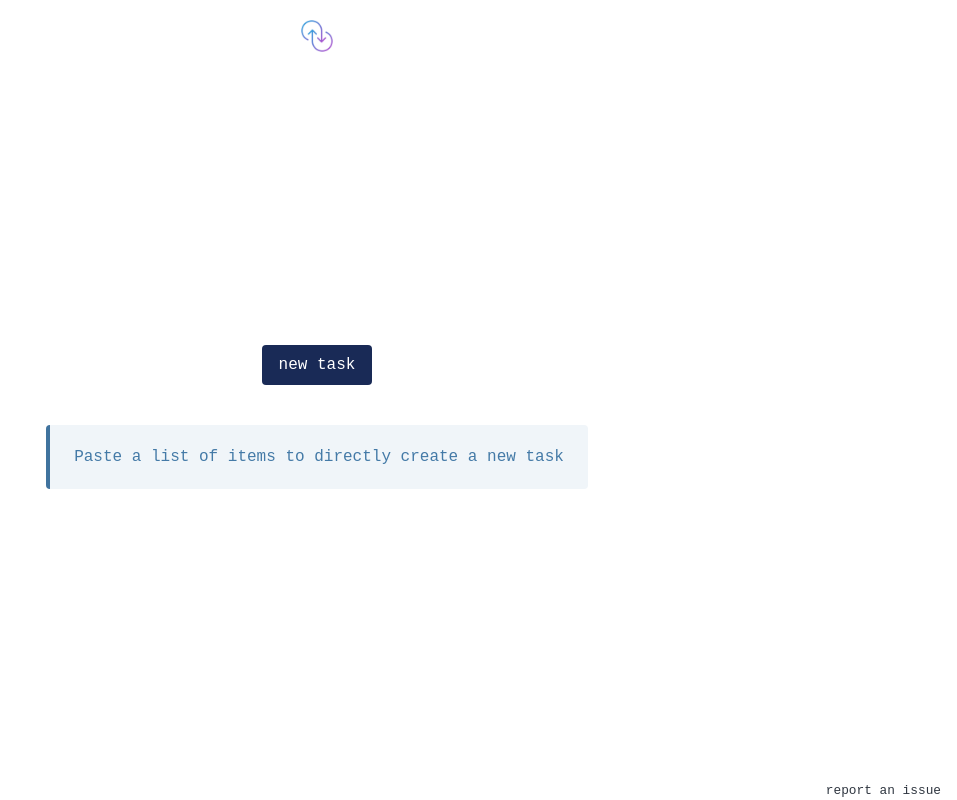
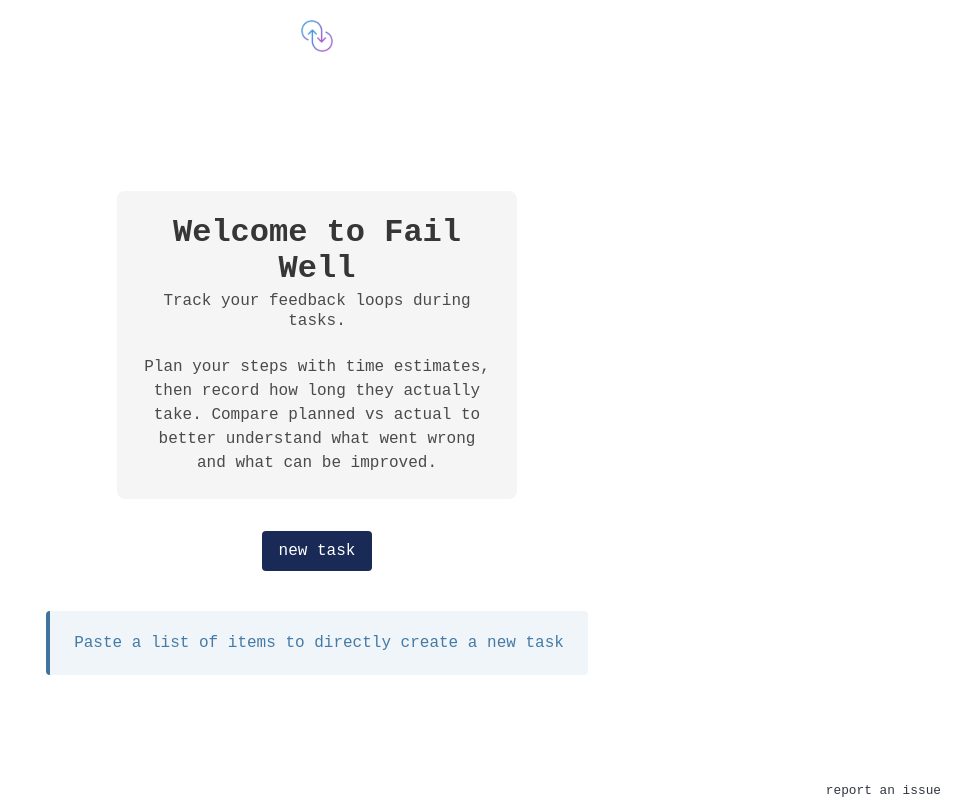
Before and after one commit to jcalixte/failwell, a Vue app: page / in a window 1280 px wide. Shown: the whole page, without its empty margins (323-1280 px from the left). Built offline with nearby package versions, Linux system fonts and the light colour scheme; a web font is replaced by a local one; what vue-diff would draw is missing.

Commit message:
feat: display description hint on empty state
Show a welcome message explaining Fail Well's purpose when no tasks exist.
This helps new users understand the app's workflow.

Fixes #9

```diff
--- a/src/views/HomeView.vue
+++ b/src/views/HomeView.vue
@@ -60,6 +60,17 @@ onUnmounted(() => {
   <main>
     <div class="content-tasks columns is-centered is-vcentered">
       <div class="new-task-container column">
+        <section v-if="!hasTask" class="description-hint">
+          <h1 class="title is-3">Welcome to Fail Well</h1>
+          <p class="subtitle is-6">Track your feedback loops during tasks.</p>
+          <div class="content">
+            <p>
+              Plan your steps with time estimates, then record how long they
+              actually take. Compare planned vs actual to better understand what
+              went wrong and what can be improved.
+            </p>
+          </div>
+        </section>
         <div class="buttons">
           <router-link :to="{ name: 'new-task' }" class="button is-primary">
             new task
@@ -74,7 +85,7 @@ onUnmounted(() => {
           </div>
         </section>
       </div>
-      <task-list class="column task-list" />
+      <task-list v-if="hasTask" class="column task-list" />
     </div>
     <!--
     <footer>
@@ -116,6 +127,15 @@ main {
   text-align: center;
 }
 
+.description-hint {
+  margin: 2rem 1rem;
+  padding: 1.5rem;
+  text-align: center;
+  background-color: #f5f5f5;
+  border-radius: 0.5rem;
+  max-width: 400px;
+}
+
 .task-list {
   max-height: 60vh;
   overflow-y: auto;
```
